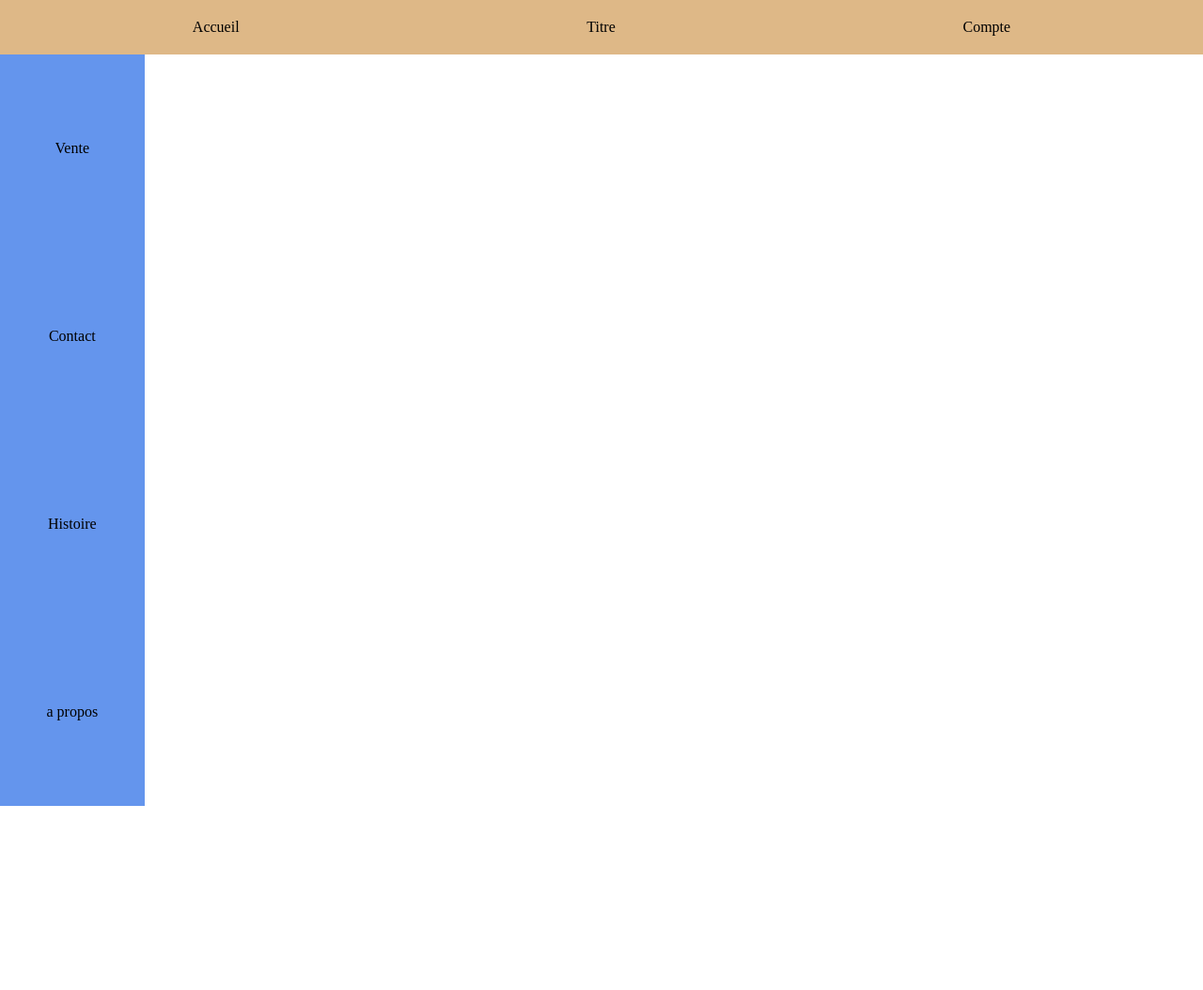
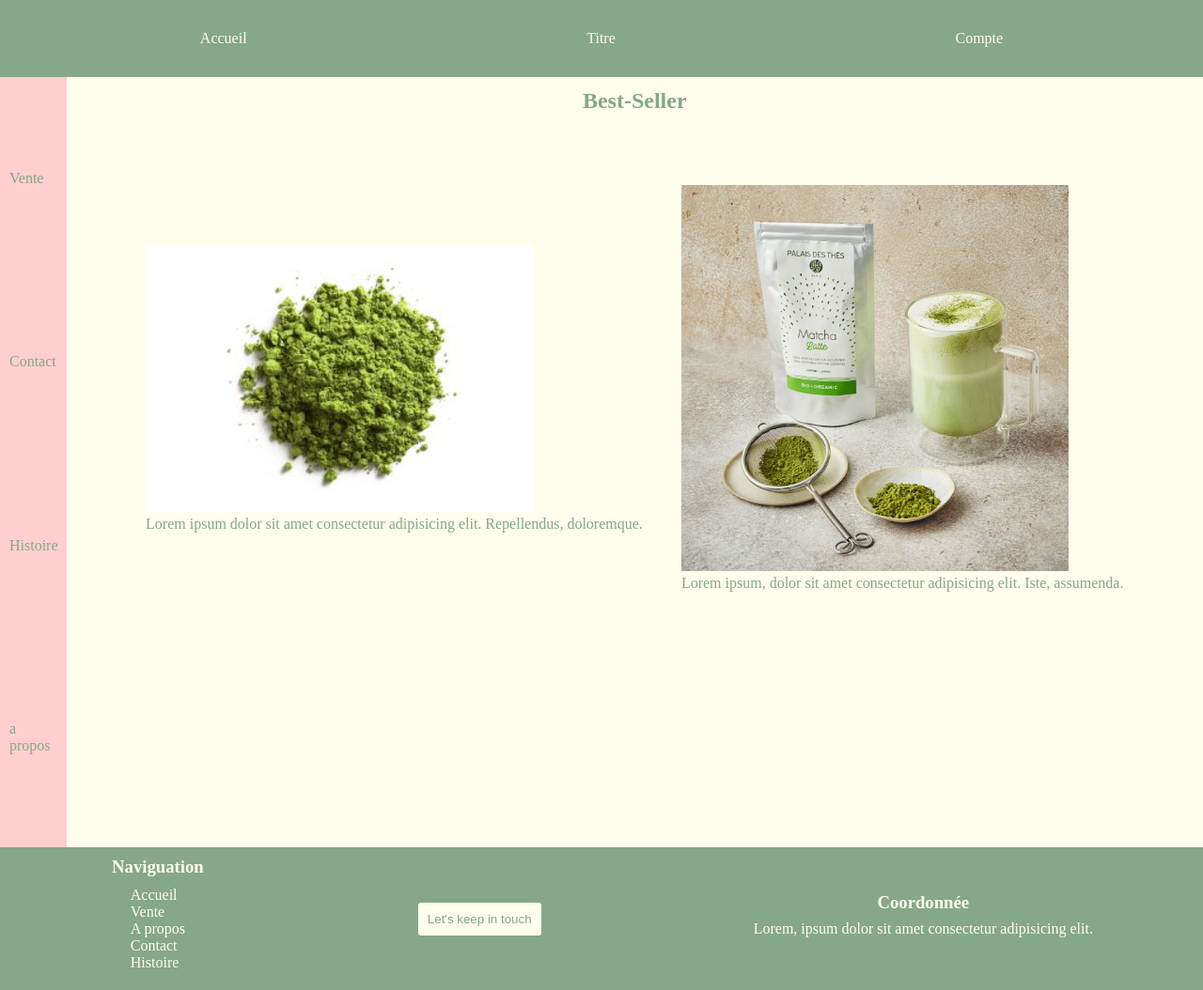
Before and after one commit to ines-charfi/matcha-the, a plain HTML site: page index.html in a window 1280 px wide. Shown: the whole page at 94% size. Before the commit the page ends 858 px from the top, so only its background shows below. Drawn offline with Linux system fonts and the light colour scheme.

Commit message:
save 08.01 12:30

```diff
--- a/MatchaA.css
+++ b/MatchaA.css
@@ -6,28 +6,111 @@
   overflow-x: hidden;
 }
 
-.horizontale {
+.one {
+  background-color: #86A788;
+  padding: 2em;
+}
+
+.crossbar {
   display: flex;
   justify-content: space-around;
-
 }
-
-.verticale {
+.sidebar {
+  background-color: #FFCFCF;
+}
+.side {
   display: flex;
   flex-direction: column;
   justify-content: space-around;
   height: 100vh;
-  align-items: center;
+  padding: 10px;
+}
+
+.main1 {
+  display: flex;
+  width: 100%;
+}
+.best-seller p {
+  display: flex;
+  flex-direction: row;
+  justify-content: center;
+}
+p {
+  margin: 0.5em;
+}
+.best-seller {
+  background-color: #FFFDEC;
+}
+
+.sell {
+  display: flex;
+  justify-content: space-around;
+}
+
+footer {
+  background-color: #86A788;
 
 }
 
-
-.un {
-  background-color: burlywood;
-  padding: 20px;
+main,
+.best-seller {
+  width: 100%;
 }
 
-.deux {
-  background-color: cornflowerblue;
-  width: 12%;
+.sell {
+  display: flex;
+  margin: 2em;
+  padding: 2em;
+  align-items: center;
 }
+.footer1 {
+  display: flex;
+  justify-content: space-around;
+  align-items: center;
+}
+
+.footer-left, .nav-footer {
+  display: flex;
+  flex-direction: column;
+  margin: 10px;
+}
+
+.footer-right, .adress {
+  display: flex;
+  flex-direction: column;
+  align-items: center;
+  ;
+}
+
+.footer-left, .footer-right {
+  align-content: center;
+  align-items: center;
+}
+
+input {
+  padding: 10px;
+  border-radius: 3px;
+  background-color: #FFFDEC;
+  color: #86A788;
+  border: none;
+}
+
+.crossbar li {
+  color: #FFFDEC;
+}
+
+.side li {
+  color: #86A788;
+}
+
+.best-seller p {
+  color: #86A788;
+}
+
+article {
+  color: #86A788;
+}
+
+.footer-left, .footer-right {
+  color: #FFFDEC;
+}
--- a/index.html
+++ b/index.html
@@ -1,15 +1,15 @@
 <!DOCTYPE html>
 <html lang="en">
   <head>
-  <meta charset="UTF-8">
-  <meta name="viewport" content="width=device-width, initial-scale=1.0">
-  <link rel="stylesheet" href="MatchaA.css">
+    <meta charset="UTF-8" />
+    <meta name="viewport" content="width=device-width, initial-scale=1.0" />
+    <link rel="stylesheet" href="MatchaA.css" />
     <title>Accueil</title>
   </head>
   <body>
     <header>
-    <nav class="un">
-      <ul class="horizontale">
+      <nav class="one">
+        <ul class="crossbar">
           <li>Accueil</li>
           <li>Titre</li>
           <li>Compte</li>
@@ -17,19 +17,62 @@
       </nav>
     </header>
     <main>
-   <section class="main">
-    <nav class="deux">
-      <ul class="verticale">
+      <section class="main1">
+        <div class="sidebar">
+          <nav class="two">
+            <ul class="side">
               <li>Vente</li>
               <li>Contact</li>
               <li>Histoire</li>
               <li>a propos</li>
             </ul>
           </nav>
-
+        </div>
+        <div class="best-seller">
+          <h1>
+            <p>Best-Seller</p>
+          </h1>
+          <ul class="sell">
+            <li>
+              <img src="./Photo/matcha vente1.png" alt="" />
+              <article>
+                Lorem ipsum dolor sit amet consectetur adipisicing elit.
+                Repellendus, doloremque.
+              </article>
+            </li>
+            <li>
+              <img src="./Photo/matchavente2.png" alt="" />
+              <article>
+                Lorem ipsum, dolor sit amet consectetur adipisicing elit. Iste,
+                assumenda.
+              </article>
+            </li>
+          </ul>
+        </div>
       </section>
-
-
+      <footer>
+        <section class="footer1">
+          <div class="footer-left">
+            <h3>Naviguation</h3>
+            <ul class="nav-footer">
+              <li>Accueil</li>
+              <li>Vente</li>
+              <li>A propos</li>
+              <li>Contact</li>
+              <li>Histoire</li>
+            </ul>
+          </div>
+          <div class="button">
+            <input class="styled" type="button" value="Let's keep in touch" />
+          </div>
+          <div class="footer-right">
+            <ul class="adress">
+              <h3>Coordonnée</h3>
+              <p>Lorem, ipsum dolor sit amet consectetur adipisicing elit.</p>
+            </ul>
+          </div>
+        </section>
+      </footer>
     </main>
-
   </body>
+</html>
```
Also changed, not shown: Photo/matcha vente1.png (added), Photo/matchavente2.png (added). Lines whose indentation alone changed are shown as unchanged.
